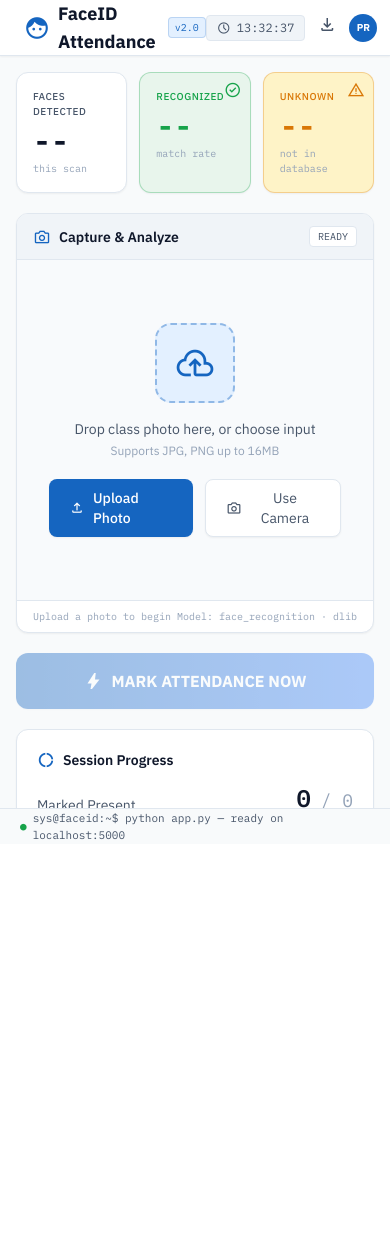
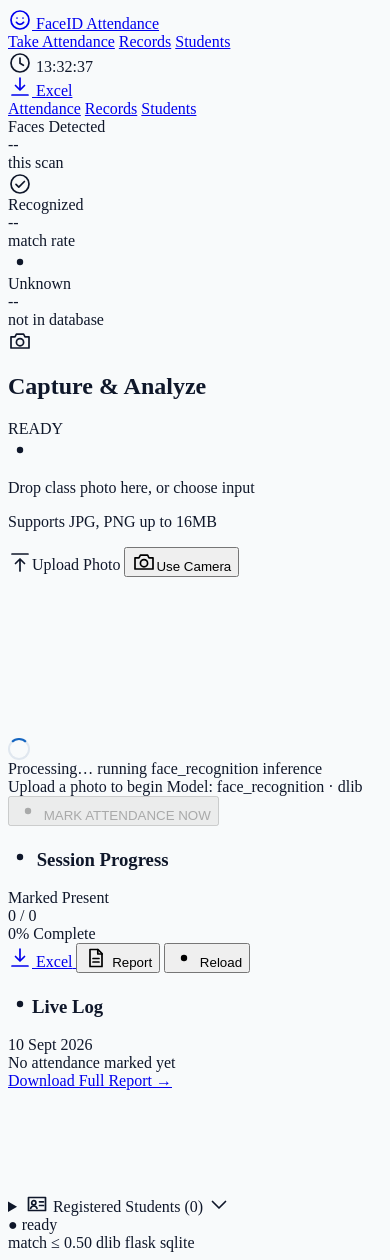
Before and after one commit to Omgupta78/minor-project, a Flask app: page / in a window 390 px wide. Before the commit the page ends 840 px from the top, so only its background shows below. Run offline with Flask 3, Linux system fonts and the light colour scheme; data comes from the database, SQL or seed files in the repository; data that the repository does not hold is empty; parts of the project's set-up code (start-up, migrations or seed data) failed here and were passed over; some libraries are stand-ins or nearby versions.

Commit message:
Add offline assets, base layout, deps and privacy .gitignore
- static/icons.js + icons.css: inline SVG icon set so the UI needs no CDN
- templates/base.html: nav/footer shell, all assets served locally
- requirements.txt: adds Pillow, pillow-heif, openpyxl, pins numpy<2
- .gitignore: keeps faces/, *.db and generated .xlsx out of git

```diff
--- /dev/null
+++ b/static/icons.css
@@ -0,0 +1,32 @@
+/* Sizing and graceful degradation for the offline icon set (see icons.js).
+ *
+ * Icon elements are written as <span class="material-symbols-outlined">name</span>.
+ * Before icons.js swaps in an SVG that span still contains the literal word,
+ * so it is kept hidden but at full size. The slot never collapses, which means
+ * the layout does not jump when the icons appear.
+ */
+.material-symbols-outlined {
+  display: inline-block;
+  width: 1em;
+  height: 1em;
+  line-height: 1;
+  flex-shrink: 0;
+  overflow: hidden;
+  visibility: hidden;      /* hides the ligature word until the SVG replaces it */
+  vertical-align: -0.145em;
+  font-size: 24px;         /* Material default; text-[18px] etc. override it */
+}
+
+.material-symbols-outlined.icon-ready {
+  visibility: visible;
+}
+
+.material-symbols-outlined svg {
+  width: 100%;
+  height: 100%;
+  display: block;
+}
+
+/* With JavaScript disabled the icons stay hidden rather than printing raw
+   words. Every icon in this app sits beside a text label or an aria-label,
+   so nothing becomes unusable. */
--- /dev/null
+++ b/static/icons.js
@@ -0,0 +1,92 @@
+/* Offline icon set.
+ *
+ * The UI was written against the Material Symbols webfont, where the element's
+ * text ("download") is turned into a glyph by a font ligature. With no
+ * internet that font never loads and the browser prints the literal word
+ * inside every button. This script swaps each icon element for a small inline
+ * SVG drawn locally, so the interface looks the same on a machine with no
+ * network at all.
+ *
+ * Adding an icon: add its name here, using a 24x24 viewBox and currentColor.
+ */
+(function () {
+  "use strict";
+
+  var S = {
+    download: '<path d="M12 3v11"/><path d="M7.5 10.5 12 15l4.5-4.5"/><path d="M4 20h16"/>',
+    upload: '<path d="M12 21V10"/><path d="M7.5 13.5 12 9l4.5 4.5"/><path d="M4 4h16"/>',
+    close: '<path d="M6 6l12 12"/><path d="M18 6 6 18"/>',
+    delete: '<path d="M4 7h16"/><path d="M9.5 7V4h5v3"/><path d="M6.5 7 7.5 20h9L17.5 7"/><path d="M10.5 11v5"/><path d="M13.5 11v5"/>',
+    search: '<circle cx="11" cy="11" r="7"/><path d="M16.2 16.2 21 21"/>',
+    schedule: '<circle cx="12" cy="12" r="9"/><path d="M12 7v5.3l3.4 2"/>',
+    face: '<circle cx="12" cy="12" r="9"/><path d="M9 10h.01"/><path d="M15 10h.01"/><path d="M8.4 14.3c.9 1.4 2.1 2.1 3.6 2.1s2.7-.7 3.6-2.1"/>',
+    school: '<path d="M2.5 9 12 4.2 21.5 9 12 13.8z"/><path d="M6.5 11.6V17c0 1.4 2.5 2.4 5.5 2.4s5.5-1 5.5-2.4v-5.4"/>',
+    task_alt: '<circle cx="12" cy="12" r="9"/><path d="M8 12.3l2.8 2.8L16.4 9.5"/>',
+    check_circle: '<circle cx="12" cy="12" r="9"/><path d="M8 12.3l2.8 2.8L16.4 9.5"/>',
+    error: '<circle cx="12" cy="12" r="9"/><path d="M12 7.4v5.4"/><path d="M12 16.3h.01"/>',
+    info: '<circle cx="12" cy="12" r="9"/><path d="M12 11.2v5.4"/><path d="M12 7.7h.01"/>',
+    camera_alt: '<path d="M3 7.8h4L8.4 5.2h7.2L17 7.8h4V19H3z"/><circle cx="12" cy="13.2" r="3.6"/>',
+    add_a_photo: '<path d="M14 19.5H3V8h4l1.4-2.6h4.3"/><circle cx="8.5" cy="13.6" r="3.3"/><path d="M18.5 3.5v7"/><path d="M15 7h7"/>',
+    burst_mode: '<path d="M3 6.5v11"/><path d="M6.2 5.5v13"/><path d="M9.5 5.5H21v13H9.5z"/><path d="M11.4 15.6l2.7-3.2 2 2.3 1.7-2 2.2 2.9"/>',
+    radio_button_checked: '<circle cx="12" cy="12" r="9"/><circle cx="12" cy="12" r="4" fill="currentColor" stroke="none"/>',
+    person_add: '<circle cx="9.5" cy="8.2" r="3.6"/><path d="M3 20c0-3.6 2.9-5.6 6.5-5.6s6.5 2 6.5 5.6"/><path d="M19 6.5v6"/><path d="M16 9.5h6"/>',
+    group_add: '<circle cx="8" cy="8.6" r="3.4"/><path d="M2 19.5c0-3.3 2.7-5.2 6-5.2s6 1.9 6 5.2"/><path d="M18.5 7v6"/><path d="M15.5 10h6"/>',
+    person_off: '<circle cx="12" cy="8" r="3.6"/><path d="M5.5 20c0-3.6 2.9-5.6 6.5-5.6 1.2 0 2.3.2 3.2.6"/><path d="M4 4l16 16"/>',
+    badge: '<path d="M3.5 5.5h17v13h-17z"/><circle cx="8.8" cy="10.8" r="2.1"/><path d="M5.6 16.5c.5-1.7 1.7-2.5 3.2-2.5s2.7.8 3.2 2.5"/><path d="M14.5 9.8h4"/><path d="M14.5 13.5h4"/>',
+    fact_check: '<path d="M3.5 4.5h17v15h-17z"/><path d="M7 9h6"/><path d="M7 13h5"/><path d="M13.5 15.8l1.6 1.6 3.2-3.4"/>',
+    event_note: '<path d="M3.5 5.5h17v14h-17z"/><path d="M3.5 10h17"/><path d="M8 3.5v4"/><path d="M16 3.5v4"/><path d="M7 13.5h8"/><path d="M7 16.5h5"/>',
+    description: '<path d="M6 3.5h8l4 4v13H6z"/><path d="M13.8 3.6V8h4.3"/><path d="M9 12.5h6"/><path d="M9 16h6"/>',
+    inbox: '<path d="M3.5 13h4.6l1.5 3h4.8l1.5-3h4.6"/><path d="M3.5 13 6 5h12l2.5 8v6.5h-17z"/>',
+    leaderboard: '<path d="M5 20v-7"/><path d="M12 20V4.5"/><path d="M19 20v-10"/>',
+    library_add: '<path d="M8.5 3.5h12v12h-12z"/><path d="M4.5 7.5v13h13"/><path d="M14.5 6v7"/><path d="M11 9.5h7"/>',
+    arrow_back: '<path d="M20 12H4.5"/><path d="M10.5 6 4.5 12l6 6"/>',
+    chevron_right: '<path d="M9.5 5.5 16 12l-6.5 6.5"/>',
+    chevron_left: '<path d="M14.5 5.5 8 12l6.5 6.5"/>',
+    expand_more: '<path d="M5.5 9.5 12 16l6.5-6.5"/>',
+    edit: '<path d="M4 20h4l11-11-4-4L4 16z"/><path d="M14.5 5.5l4 4"/>',
+    add: '<path d="M12 5v14"/><path d="M5 12h14"/>',
+    // Anything not listed renders as a neutral dot rather than breaking layout.
+    _fallback: '<circle cx="12" cy="12" r="3.2" fill="currentColor" stroke="none"/>',
+  };
+
+  function svg(name) {
+    var body = Object.prototype.hasOwnProperty.call(S, name) && name.charAt(0) !== "_"
+      ? S[name] : S._fallback;
+    return '<svg viewBox="0 0 24 24" fill="none" stroke="currentColor" ' +
+      'stroke-width="1.7" stroke-linecap="round" stroke-linejoin="round" ' +
+      'aria-hidden="true" focusable="false">' + body + "</svg>";
+  }
+
+  function render(root) {
+    var nodes = (root || document).querySelectorAll(".material-symbols-outlined");
+    for (var i = 0; i < nodes.length; i++) {
+      var el = nodes[i];
+      if (el.dataset.icon) continue;              // already rendered
+      var name = (el.textContent || "").trim();
+      el.dataset.icon = name || "_fallback";
+      if (!el.getAttribute("aria-label") && name) {
+        el.setAttribute("aria-hidden", "true");   // decorative next to a text label
+      }
+      el.innerHTML = svg(name);
+      el.classList.add("icon-ready");
+    }
+  }
+
+  window.renderIcons = render;   // call after injecting markup with innerHTML
+
+  if (document.readyState === "loading") {
+    document.addEventListener("DOMContentLoaded", function () { render(); });
+  } else {
+    render();
+  }
+
+  // Lists are re-rendered from JavaScript (review roster, thumbnails), so watch
+  // for new icon elements instead of asking every caller to remember.
+  if (window.MutationObserver) {
+    new MutationObserver(function (records) {
+      for (var i = 0; i < records.length; i++) {
+        if (records[i].addedNodes.length) { render(); return; }
+      }
+    }).observe(document.documentElement, { childList: true, subtree: true });
+  }
+})();
--- a/templates/base.html
+++ b/templates/base.html
@@ -4,37 +4,13 @@
 <meta charset="utf-8"/>
 <meta content="width=device-width, initial-scale=1.0" name="viewport"/>
 <title>FaceID Attendance | {% block title %}Dashboard{% endblock %}</title>
-<meta name="description" content="AI-powered face recognition classroom attendance system"/>
-<script src="https://cdn.tailwindcss.com?plugins=forms,container-queries"></script>
-<link href="https://fonts.googleapis.com/css2?family=IBM+Plex+Sans:wght@400;500;600;700&family=IBM+Plex+Mono:wght@400;500;600&display=swap" rel="stylesheet"/>
-<link href="https://fonts.googleapis.com/css2?family=Material+Symbols+Outlined:wght,FILL@100..700,0..1&display=swap" rel="stylesheet"/>
-<script>
-  tailwind.config = {
-    theme: {
-      extend: {
-        colors: {
-          "primary":       "#1565C0",
-          "primary-light": "#E3F0FF",
-          "surface":       "#FFFFFF",
-          "surface-el":    "#F0F4F8",
-          "bg":            "#F8FAFB",
-          "bdr":           "#E0E7EF",
-          "success":       "#16A34A",
-          "success-light": "#E8F5EC",
-          "warn":          "#D97706",
-          "warn-light":    "#FEF3C7",
-          "txt":           "#0F172A",
-          "txt-m":         "#475569",
-          "txt-f":         "#94A3B8",
-        },
-        fontFamily: {
-          sans:  ["IBM Plex Sans","sans-serif"],
-          mono:  ["IBM Plex Mono","monospace"],
-        },
-      },
-    },
-  }
-</script>
+<meta name="description" content="Face recognition classroom attendance system"/>
+<!-- Everything below is served from this machine. The app is fully usable
+     with no internet connection: no CDN, no webfont host, no build step.
+     Regenerate app.css with `python3 build_css.py` after editing templates. -->
+<link rel="stylesheet" href="{{ url_for('static', filename='app.css') }}"/>
+<link rel="stylesheet" href="{{ url_for('static', filename='icons.css') }}"/>
+<script src="{{ url_for('static', filename='icons.js') }}" defer></script>
 <style>
   body { background:#F8FAFB; color:#0F172A; }
   .blink { animation:blink 1s step-end infinite; }
@@ -43,130 +19,99 @@
   @keyframes fadeIn { from{opacity:0;transform:translateY(4px)} to{opacity:1;transform:none} }
   .spinner { width:18px;height:18px;border:2px solid #E0E7EF;border-top-color:#1565C0;border-radius:50%;animation:spin .6s linear infinite; }
   @keyframes spin { to{transform:rotate(360deg)} }
-  ::-webkit-scrollbar { width:5px; }
+  ::-webkit-scrollbar { width:5px;height:5px; }
   ::-webkit-scrollbar-track { background:transparent; }
   ::-webkit-scrollbar-thumb { background:#E0E7EF; border-radius:3px; }
-  #camera-modal { display:none; }
-  .drag-over { border-color:#1565C0 !important; background:#E3F0FF !important; }
-  #preview-canvas { width:100%;height:100%;object-fit:contain;display:block; }
-  .avatar-colors { --colors: #3B82F6 #8B5CF6 #EC4899 #F97316 #14B8A6 #EF4444 #6366F1 #10B981; }
+  #camera-modal, #add-student-modal, #add-class-modal { display:none; }
+  #preview-canvas { max-width:100%;max-height:100%;object-fit:contain;display:block; }
+  /* Optional niceties: if the IBM Plex webfont files were never added to
+     static/fonts, the stack in app.css falls back to the system UI font. */
+  @media (prefers-reduced-motion: reduce) {
+    *, *::before, *::after { animation-duration:.01ms !important; transition-duration:.01ms !important; }
+  }
 </style>
 {% block extra_head %}{% endblock %}
 </head>
-<body class="font-sans antialiased flex flex-col h-screen overflow-hidden">
+<body class="font-sans antialiased flex flex-col min-h-screen">
 
-<!-- ═══════════════════ TOP NAV ═══════════════════ -->
-<nav class="bg-white sticky top-0 z-50 border-b border-bdr shadow-sm flex justify-between items-center px-6 h-14 w-full flex-shrink-0">
-  <div class="flex items-center gap-2">
+<!-- ═══════════════ TOP NAV ═══════════════ -->
+<nav class="bg-white sticky top-0 z-50 border-b border-bdr shadow-sm flex justify-between items-center px-4 md:px-6 h-14 w-full flex-shrink-0">
+  <a href="/" class="flex items-center gap-2">
     <span class="material-symbols-outlined text-primary text-[26px]" style="font-variation-settings:'FILL' 1">face</span>
-    <span class="text-lg font-bold text-txt">FaceID Attendance</span>
-    <span class="text-[10px] font-mono text-primary bg-primary-light px-1.5 py-0.5 rounded border border-primary/20 ml-1">v2.0</span>
-  </div>
+    <span class="text-base md:text-lg font-bold text-txt">FaceID Attendance</span>
+  </a>
+
   <div class="hidden md:flex gap-6 h-full items-end">
-    <a href="/" class="text-sm pb-3 transition-colors {{ 'text-primary font-semibold border-b-2 border-primary' if active_page == 'dashboard' else 'text-txt-m hover:text-primary' }}">Dashboard</a>
+    <a href="/" class="text-sm pb-3 transition-colors {{ 'text-primary font-semibold border-b-2 border-primary' if active_page == 'dashboard' else 'text-txt-m hover:text-primary' }}">Take Attendance</a>
     <a href="/records" class="text-sm pb-3 transition-colors {{ 'text-primary font-semibold border-b-2 border-primary' if active_page == 'records' else 'text-txt-m hover:text-primary' }}">Records</a>
     <a href="/students_page" class="text-sm pb-3 transition-colors {{ 'text-primary font-semibold border-b-2 border-primary' if active_page == 'students' else 'text-txt-m hover:text-primary' }}">Students</a>
   </div>
+
   <div class="flex items-center gap-3">
-    <div class="font-mono text-xs text-txt-m bg-surface-el border border-bdr px-2.5 py-1 rounded flex items-center gap-1.5">
+    <div class="hidden sm:flex font-mono text-xs text-txt-m bg-surface-el border border-bdr px-2.5 py-1 rounded items-center gap-1.5">
       <span class="material-symbols-outlined text-[14px]">schedule</span>
       <span id="live-clock">--:--:--</span>
     </div>
-    <div class="hidden sm:flex items-center gap-1 text-[10px] font-mono text-primary border border-primary/30 px-2 py-1 rounded bg-primary-light">
-      <span class="w-1.5 h-1.5 rounded-full bg-success animate-pulse"></span>AI Active
-    </div>
-    <a href="/download-excel" title="Download Excel" class="text-txt-m hover:text-primary transition-colors">
-      <span class="material-symbols-outlined text-[20px]">download</span>
+    <a href="/download-excel{% if class_id %}?class_id={{ class_id }}{% endif %}"
+       class="bg-success hover:bg-green-700 text-white text-sm font-medium px-3 py-1.5 rounded-lg flex items-center gap-1.5 transition-colors shadow-sm">
+      <span class="material-symbols-outlined text-[18px]">download</span>
+      <span class="hidden sm:inline">Excel</span>
     </a>
-    <div class="w-7 h-7 rounded-full bg-primary text-white flex items-center justify-center text-[10px] font-bold">PR</div>
   </div>
 </nav>
 
-<div class="flex flex-1 overflow-hidden">
+<!-- ═══════════════ MOBILE NAV ═══════════════ -->
+<div class="md:hidden flex border-b border-bdr bg-white sticky top-14 z-40">
+  <a href="/" class="flex-1 text-center text-xs py-2.5 {{ 'text-primary font-semibold border-b-2 border-primary' if active_page == 'dashboard' else 'text-txt-m' }}">Attendance</a>
+  <a href="/records" class="flex-1 text-center text-xs py-2.5 {{ 'text-primary font-semibold border-b-2 border-primary' if active_page == 'records' else 'text-txt-m' }}">Records</a>
+  <a href="/students_page" class="flex-1 text-center text-xs py-2.5 {{ 'text-primary font-semibold border-b-2 border-primary' if active_page == 'students' else 'text-txt-m' }}">Students</a>
+</div>
 
-  <!-- ═══════════════════ SIDEBAR ═══════════════════ -->
-  <aside class="bg-surface-el fixed left-0 top-14 h-full w-60 border-r border-bdr hidden md:flex flex-col p-3 gap-1 z-40">
-    <!-- AI Engine card -->
-    <div class="mb-4 mt-1">
-      <div class="bg-white rounded-lg border border-bdr p-3 shadow-sm">
-        <div class="flex items-center gap-3 mb-2">
-          <div class="w-9 h-9 rounded-lg bg-primary-light border border-primary/20 flex items-center justify-center">
-            <span class="material-symbols-outlined text-primary text-[20px]" style="font-variation-settings:'FILL' 1">memory</span>
-          </div>
-          <div>
-            <div class="text-sm font-semibold text-txt">AI Engine</div>
-            <div class="text-[10px] font-mono text-success flex items-center gap-1">
-              <span class="w-1.5 h-1.5 rounded-full bg-success"></span>Active
-            </div>
-          </div>
-        </div>
-        <div class="h-1.5 bg-surface-el rounded-full overflow-hidden">
-          <div class="h-full bg-gradient-to-r from-primary-light to-primary rounded-full" style="width:94%"></div>
-        </div>
-        <div class="flex justify-between text-[9px] font-mono text-txt-f mt-1">
-          <span>ACCURACY</span><span class="text-primary font-medium">94.2%</span>
-        </div>
+<main class="flex-1 bg-bg p-4 md:p-6">
+  {% with messages = get_flashed_messages(with_categories=true) %}
+    {% if messages %}
+    <div class="max-w-6xl mx-auto mb-4 flex flex-col gap-2">
+      {% for category, message in messages %}
+      <div class="flex items-start gap-2 px-4 py-3 rounded-lg border text-sm fade-in
+        {{ 'bg-danger-light border-danger/30 text-danger' if category == 'error' else 'bg-success-light border-success/30 text-green-800' }}">
+        <span class="material-symbols-outlined text-[18px] flex-shrink-0">{{ 'error' if category == 'error' else 'check_circle' }}</span>
+        <span>{{ message }}</span>
       </div>
+      {% endfor %}
     </div>
-    <!-- Nav -->
-    <a href="/" class="rounded-lg text-sm flex items-center gap-3 px-3 py-2 transition-all {{ 'bg-primary-light text-primary font-semibold' if active_page == 'dashboard' else 'text-txt-m hover:bg-white' }}">
-      <span class="material-symbols-outlined text-[18px]" {% if active_page == 'dashboard' %}style="font-variation-settings:'FILL' 1"{% endif %}>dashboard</span>Overview
-    </a>
-    <a href="/records" class="rounded-lg text-sm flex items-center gap-3 px-3 py-2 transition-all {{ 'bg-primary-light text-primary font-semibold' if active_page == 'records' else 'text-txt-m hover:bg-white' }}">
-      <span class="material-symbols-outlined text-[18px]" {% if active_page == 'records' %}style="font-variation-settings:'FILL' 1"{% endif %}>groups</span>Class Records
-    </a>
-    <a href="/students_page" class="rounded-lg text-sm flex items-center gap-3 px-3 py-2 transition-all {{ 'bg-primary-light text-primary font-semibold' if active_page == 'students' else 'text-txt-m hover:bg-white' }}">
-      <span class="material-symbols-outlined text-[18px]" {% if active_page == 'students' %}style="font-variation-settings:'FILL' 1"{% endif %}>face</span>Students ({{ students|length }})
-    </a>
-    <a href="#" class="text-txt-m hover:bg-white rounded-lg text-sm flex items-center gap-3 px-3 py-2 transition-all opacity-50 cursor-not-allowed">
-      <span class="material-symbols-outlined text-[18px]">analytics</span>Reports (Pro)
-    </a>
-    <a href="#" class="text-txt-m hover:bg-white rounded-lg text-sm flex items-center gap-3 px-3 py-2 transition-all opacity-50 cursor-not-allowed">
-      <span class="material-symbols-outlined text-[18px]">settings</span>Settings
-    </a>
-    <!-- Bottom stats -->
-    <div class="mt-auto pt-3 border-t border-bdr">
-      <div class="flex flex-col gap-1 text-[10px] font-mono text-txt-f px-1">
-        <div class="flex justify-between"><span>STUDENTS:</span><span class="text-txt">{{ students|length }}</span></div>
-        <div class="flex justify-between"><span>THRESHOLD:</span><span class="text-primary">≤ 0.50</span></div>
-      </div>
-    </div>
-  </aside>
+    {% endif %}
+  {% endwith %}
 
-  <!-- ═══════════════════ MAIN ═══════════════════ -->
-  <main class="flex-1 md:ml-60 bg-bg overflow-y-auto p-4 md:p-6 pb-16">
-    {% block content %}{% endblock %}
-  </main>
-</div>
+  {% block content %}{% endblock %}
+</main>
 
 {% block modals %}{% endblock %}
 
-<!-- ═══════════════════ BOTTOM STATUS BAR ═══════════════════ -->
-<footer class="bg-bg fixed bottom-0 right-0 left-0 md:left-60 border-t border-bdr flex justify-between items-center px-5 py-2 z-50 h-9">
+<footer class="bg-white border-t border-bdr px-5 py-2.5 flex flex-wrap justify-between items-center gap-2">
   <div class="font-mono text-[11px] text-txt-m flex items-center gap-1.5">
     <span class="text-success">●</span>
-    <span id="console-text">sys@faceid:~$ python app.py — ready on localhost:5000</span>
-    <span class="inline-block w-1.5 h-3.5 bg-primary blink ml-0.5 align-middle"></span>
+    <span id="console-text">ready</span>
   </div>
-  <div class="hidden sm:flex items-center gap-2 font-mono text-[9px] text-txt-f uppercase tracking-wider">
+  <div class="flex items-center gap-2 font-mono text-[9px] text-txt-f uppercase tracking-wider">
+    <span class="bg-surface-el px-1.5 py-0.5 rounded border border-bdr">match ≤ {{ '%.2f'|format(match_threshold) }}</span>
     <span class="bg-surface-el px-1.5 py-0.5 rounded border border-bdr">dlib</span>
-    <span>·</span>
-    <span class="bg-surface-el px-1.5 py-0.5 rounded border border-bdr">opencv</span>
-    <span>·</span>
     <span class="bg-surface-el px-1.5 py-0.5 rounded border border-bdr">flask</span>
+    <span class="bg-surface-el px-1.5 py-0.5 rounded border border-bdr">sqlite</span>
   </div>
 </footer>
 
 <script>
-  // Shared global JS
   const avatarColors = ['#3B82F6','#8B5CF6','#EC4899','#F97316','#14B8A6','#EF4444','#6366F1','#10B981'];
   document.addEventListener("DOMContentLoaded", () => {
-    const tick = () => { document.getElementById("live-clock").textContent = new Date().toLocaleTimeString("en-IN",{hour12:false}); };
-    tick(); setInterval(tick, 1000);
+    const clock = document.getElementById("live-clock");
+    if (clock) {
+      const tick = () => clock.textContent = new Date().toLocaleTimeString("en-IN", { hour12:false });
+      tick(); setInterval(tick, 1000);
+    }
   });
-  function setConsole(msg) { document.getElementById("console-text").textContent = msg; }
-  function ts() { return new Date().toLocaleTimeString("en-IN", { hour12: false }); }
-  function initials(name) { return name.split(" ").map(w => w[0]).join("").substring(0, 2).toUpperCase(); }
+  function setConsole(msg) { const el = document.getElementById("console-text"); if (el) el.textContent = msg; }
+  function initials(name) { return name.split(" ").map(w => w[0]).join("").substring(0,2).toUpperCase(); }
+  function pct(v) { return Math.round((v || 0) * 100) + "%"; }
 </script>
 {% block scripts %}{% endblock %}
 </body>
```
Also changed, not shown: requirements.txt (+23 -7 lines), 1 other file.
